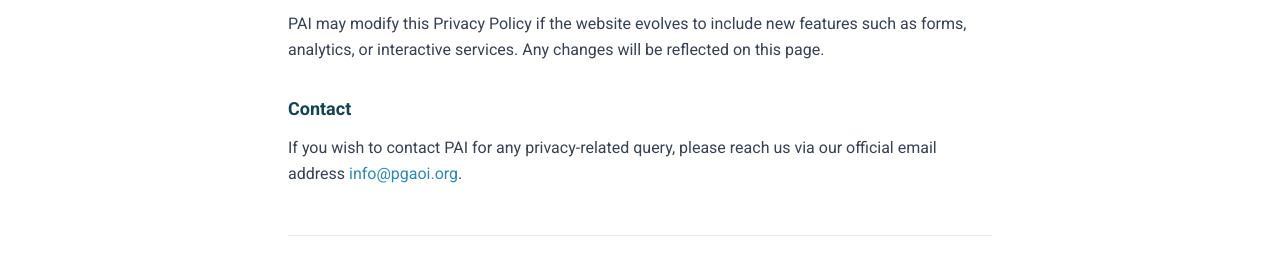
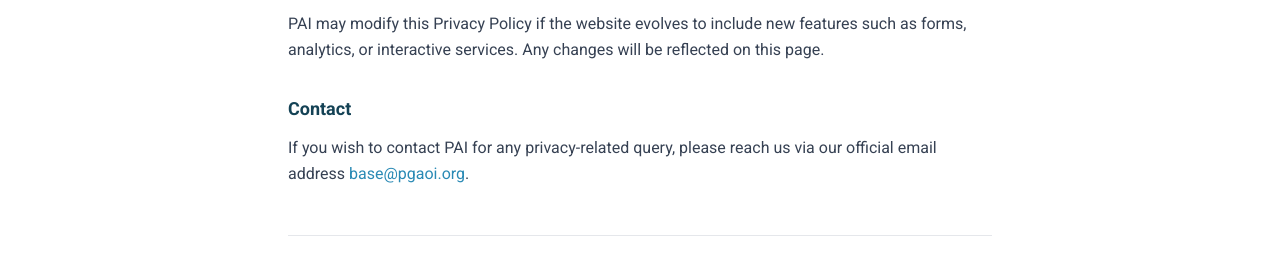
Before and after one commit to Charankumar52/PAI_Static_Website, a Next.js app: page /privacy-policy in a window 1280 px wide. Shown: the part 3395-3649 px from the top of the page. Built offline with nearby package versions, Linux system fonts and the light colour scheme.

Commit message:
email corrected from info to base

```diff
--- a/src/app/privacy-policy/page.tsx
+++ b/src/app/privacy-policy/page.tsx
@@ -232,10 +232,10 @@ export default function PrivacyPolicyPage() {
               If you wish to contact PAI for any privacy-related query, please reach us via our
               official email address{" "}
               <a
-                href="mailto:info@pgaoi.org"
+                href="mailto:base@pgaoi.org"
                 className="text-pai-sky hover:underline focus-visible:outline-none focus-visible:ring-2 focus-visible:ring-pai-sky rounded"
               >
-                info@pgaoi.org
+                base@pgaoi.org
               </a>
               .
             </p>
--- a/src/app/terms-of-use/page.tsx
+++ b/src/app/terms-of-use/page.tsx
@@ -217,10 +217,10 @@ export default function TermsOfUsePage() {
             <p>
               For questions regarding these Terms, please contact PAI via the official email address{" "}
               <a
-                href="mailto:info@pgaoi.org"
+                href="mailto:base@pgaoi.org"
                 className="text-pai-sky hover:underline focus-visible:outline-none focus-visible:ring-2 focus-visible:ring-pai-sky rounded"
               >
-                info@pgaoi.org
+                base@pgaoi.org
               </a>
               .
             </p>
--- a/src/components/layout/Footer.tsx
+++ b/src/components/layout/Footer.tsx
@@ -68,7 +68,7 @@ export default function Footer() {
             </h4>
             <div className="flex gap-3">
               <a
-                href="mailto:info@pgaoi.org"
+                href="mailto:base@pgaoi.org"
                 aria-label="Email PAI"
                 className="w-10 h-10 rounded-full bg-white/10 hover:bg-white/20 flex items-center justify-center transition-colors"
               >
```
Also changed, not shown: 1 other file (tests, documents, lock files or other folders).
